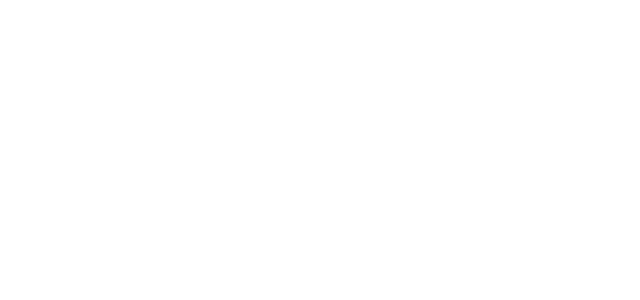
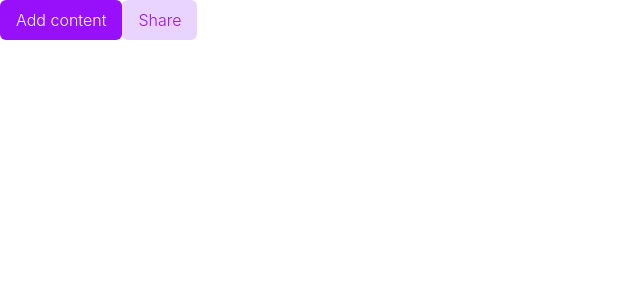
Before and after one commit to arizfaiyaz/brainly-frontend, a React (Vite) app: page / in a window 1280 px wide. Shown: the top 300 px of the page, without its empty margins (0-640 px from the left). Built offline with nearby package versions, Linux system fonts and the light colour scheme.

Commit message:
feat: implement Button component and update App layout with buttons

```diff
--- a/src/App.tsx
+++ b/src/App.tsx
@@ -1,11 +1,15 @@
 import './App.css'
-
+import { Button } from "./components/Button"
 
 
 function App() {
   return (
     <>
+       <div>
+        <Button variant="primary" text="Add content"/>
+        <Button variant="secondary" text="Share"/>
 
+       </div>
     </>
   )
 }
--- a/src/components/Button.tsx
+++ b/src/components/Button.tsx
@@ -0,0 +1,21 @@
+interface ButtonProps {
+  variant?: "primary" | "secondary";
+  size?: "sm" | "md" | "lg";
+  text: string;
+  startIcon?: React.ReactNode;
+  endIcon?: React.ReactNode;
+}
+
+const variantClasses = {
+    primary: "bg-purple-600 text-white",
+    secondary: "bg-purple-200 text-purple-600",
+}
+
+const defaultStyles = "px-4 py-2 rounded-md font-light";
+
+export function Button(props: ButtonProps){
+    return <button className={variantClasses[props.variant || "primary"] + " " + defaultStyles}>
+        {props.startIcon}
+        {props.text}
+    </button>
+}
--- a/src/index.css
+++ b/src/index.css
@@ -4,9 +4,16 @@
   --heading: system-ui, 'Segoe UI', Roboto, sans-serif;
   --mono: ui-monospace, Consolas, monospace;
 
-  --color-purple-300: #e0e7fe;
-  --color-purple-500: #3e38a7;
-  --color-purple-600: #5046e4;
+}
 
+@theme {
+  /* Extending Gray */
+  --color-gray-100: #eeeeef;
+  --color-gray-200: #e6e9ed;
+  --color-gray-600: #95989c;
 
+  /* Extending Purple */
+  --color-purple-200: #d9ddee;
+  --color-purple-500: #9492db;
+  --color-purple-600: #7164c0;
 }
```
